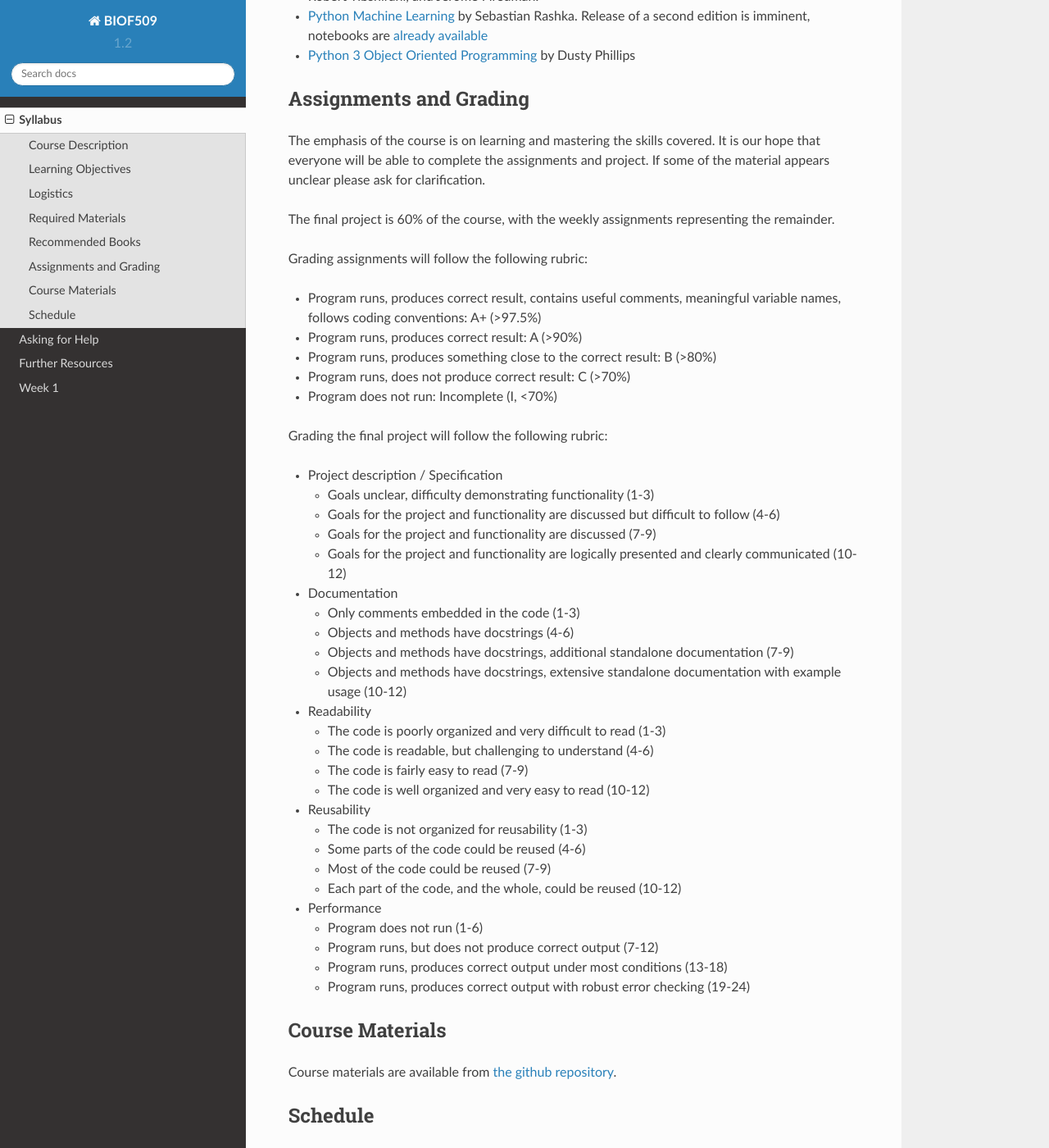
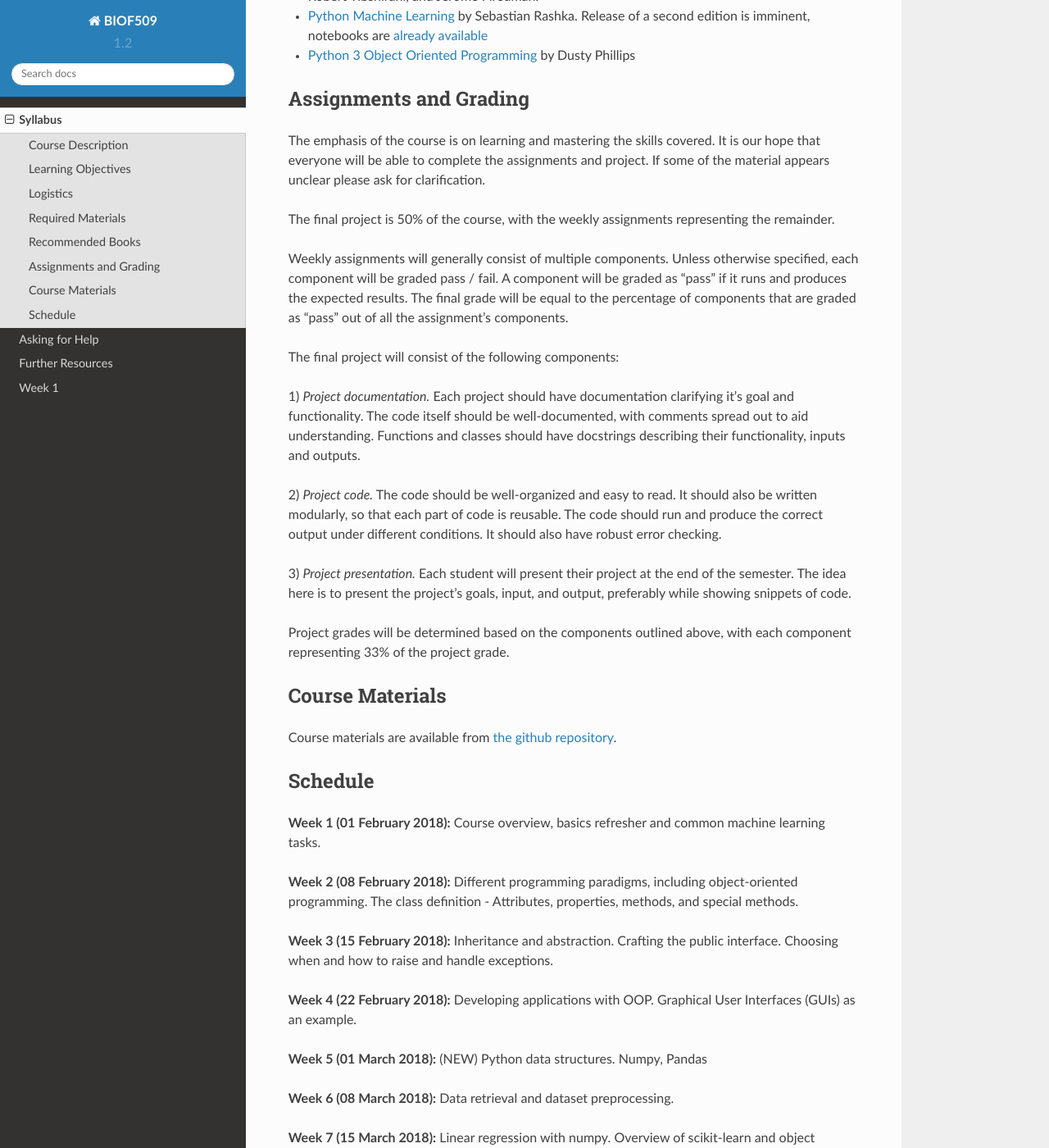
Before and after one commit to biof509/spring2019, a Sphinx documentation site: the page built from docs/syllabus/index.rst, in a window 1280 px wide and 1400 px high, scrolled down 2376 px. Shown: the whole window at 82% size. Built offline with Sphinx 7.4.7 and the Read the Docs theme 2.0.0, drawn with Linux system fonts in a browser that asks for light colours; some of the changed text lies outside the part shown.

Commit message:
first-draft of revised syllabus

```diff
--- a/docs/syllabus/index.rst
+++ b/docs/syllabus/index.rst
@@ -98,57 +98,25 @@ Assignments and Grading
 
 The emphasis of the course is on learning and mastering the skills covered. It is our hope that everyone will be able to complete the assignments and project. If some of the material appears unclear please ask for clarification.
 
-The final project is 60% of the course, with the weekly assignments representing the remainder.
+The final project is 50% of the course, with the weekly assignments representing the remainder.
 
-Grading assignments will follow the following rubric:
-
-* Program runs, produces correct result, contains useful comments, meaningful variable names, follows coding conventions: A+ (>97.5%)
-* Program runs, produces correct result: A (>90%)
-* Program runs, produces something close to the correct result: B (>80%)
-* Program runs, does not produce correct result: C (>70%)
-* Program does not run: Incomplete (I, <70%)
-
-Grading the final project will follow the following rubric:
+Weekly assignments will generally consist of multiple components. Unless otherwise specified, each component will be graded pass / fail. A component will
+be graded as "pass" if it runs and produces the expected results. The final grade will be equal to the percentage of components that are graded as "pass"
+out of all the assignment's components.
 
 
-* Project description / Specification
+The final project will consist of the following components:
 
-  - Goals unclear, difficulty demonstrating functionality (1-3)
-  - Goals for the project and functionality are discussed but difficult to follow (4-6)
-  - Goals for the project and functionality are discussed (7-9)
-  - Goals for the project and functionality are logically presented and clearly communicated (10-12)
+1) *Project documentation.* Each project should have documentation clarifying it's goal and functionality. The code itself should be well-documented,
+with comments spread out to aid understanding. Functions and classes should have docstrings describing their functionality, inputs and outputs.
 
+2) *Project code.* The code should be well-organized and easy to read. It should also be written modularly, so that each part of code is reusable.
+The code should run and produce the correct output under different conditions. It should also have robust error checking.
 
-* Documentation
+3) *Project presentation.* Each student will present their project at the end of the semester. The idea here is to present the project's goals, input, and output,
+preferably while showing snippets of code.
 
-  - Only comments embedded in the code (1-3)
-  - Objects and methods have docstrings (4-6)
-  - Objects and methods have docstrings, additional standalone documentation (7-9)
-  - Objects and methods have docstrings, extensive standalone documentation with example usage (10-12)
-
-
-* Readability
-
-  - The code is poorly organized and very difficult to read (1-3)
-  - The code is readable, but challenging to understand (4-6)
-  - The code is fairly easy to read (7-9)
-  - The code is well organized and very easy to read (10-12)
-
-
-* Reusability
-
-  - The code is not organized for reusability (1-3)
-  - Some parts of the code could be reused (4-6)
-  - Most of the code could be reused (7-9)
-  - Each part of the code, and the whole, could be reused (10-12)
-
-
-* Performance
-
-  - Program does not run (1-6)
-  - Program runs, but does not produce correct output (7-12)
-  - Program runs, produces correct output under most conditions (13-18)
-  - Program runs, produces correct output with robust error checking (19-24)
+Project grades will be determined based on the components outlined above, with each component representing 33% of the project grade.
 
 
 Course Materials
```
Also changed, not shown: other parts of docs/syllabus/index.rst (+2 -2 lines).
